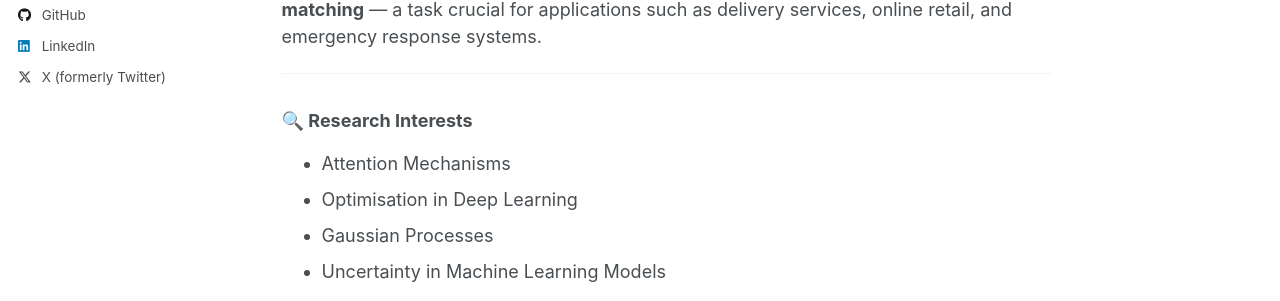
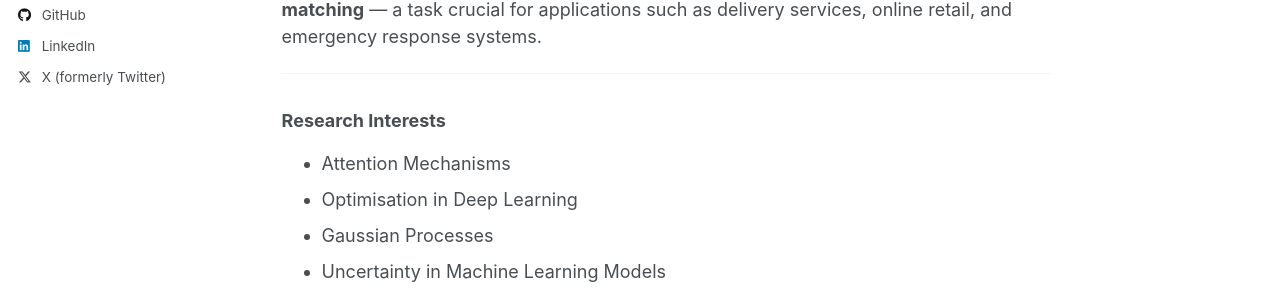
Before and after one commit to vashishtrahul/vashishtrahul.github.io, a Jekyll site: the page built from _pages/about.md, in a window 1280 px wide and 1160 px high. Shown: the part 407-708 px from the top of the window. Built offline with Jekyll 4.4.1, drawn with Linux system fonts in a browser that asks for light colours; some web fonts are replaced; a script that is not in the unit is left out.

```diff
--- a/_pages/about.md
+++ b/_pages/about.md
@@ -33,7 +33,7 @@ During my internship with the **Last Mile team at Amazon India**, I explored a n
 
 ---
 
-### 🔍 Research Interests
+### Research Interests
 - Attention Mechanisms
 - Optimisation in Deep Learning
 - Gaussian Processes
```
